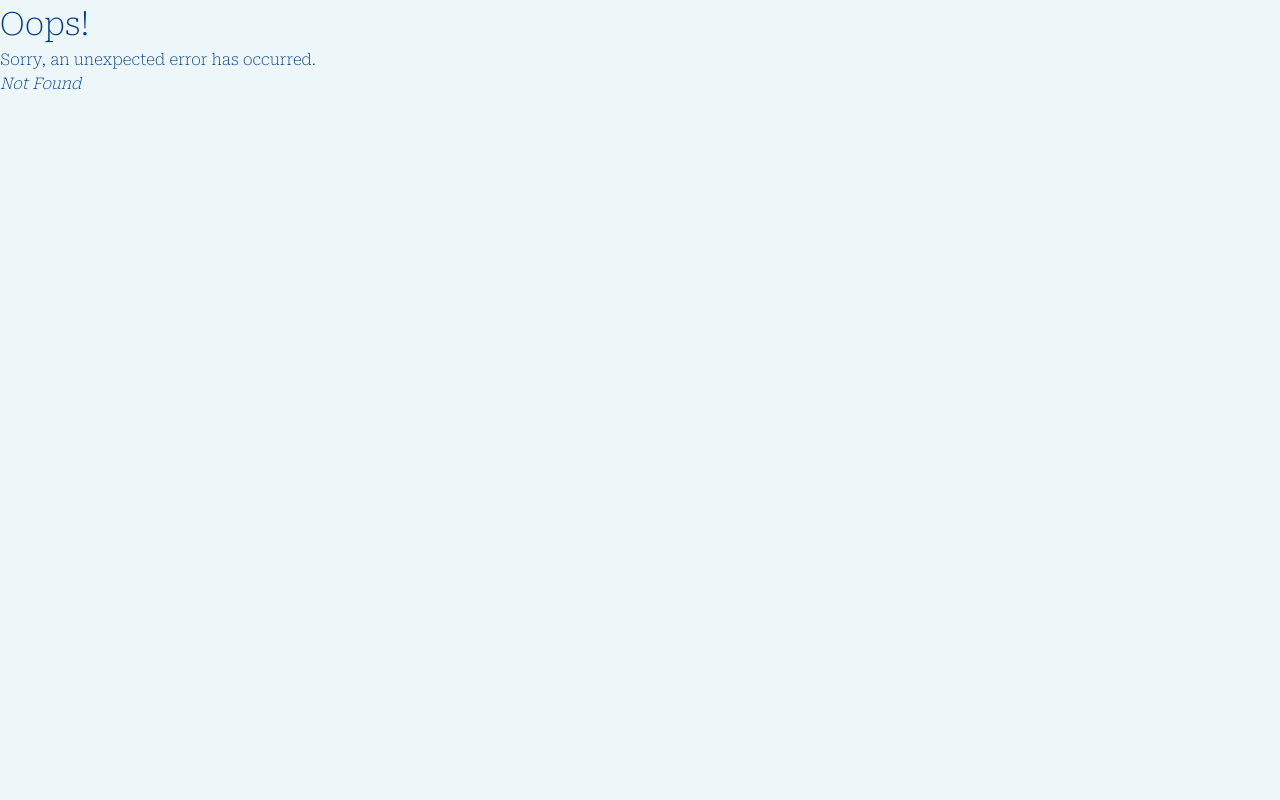
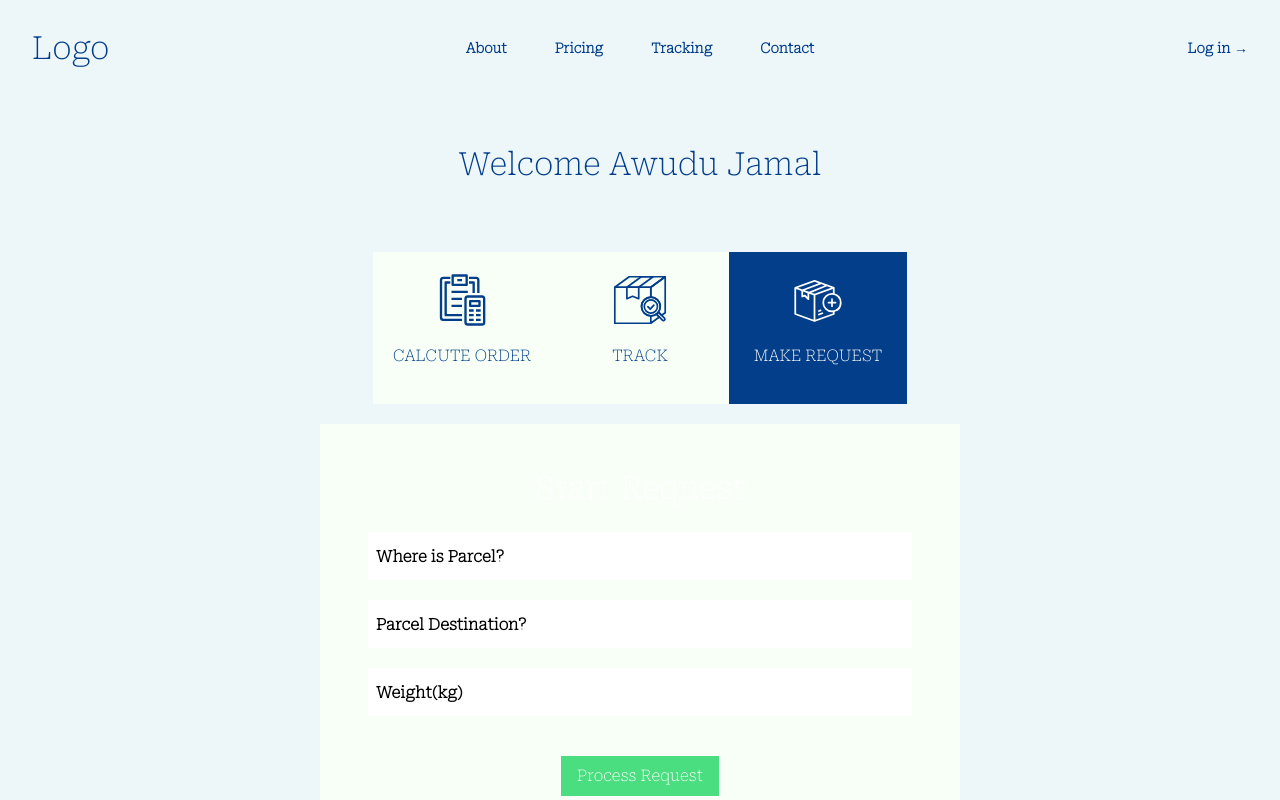
Before and after one commit to Awudu-Jamal1/delivery_frotend, a React (Vite) app: page /about/request in a window 1280 px wide. Before the commit this address had no page. Shown: the top 800 px of the page. Built offline with nearby package versions, Linux system fonts and the light colour scheme.

Commit message:
Added Navlinks

```diff
--- a/src/App.jsx
+++ b/src/App.jsx
@@ -13,6 +13,8 @@ import Layout from './components/Layout'
 import ErrorPage from './components/Errorpage'
 import Login from './pages/Account/login'
 import Userpage from './pages/customer/Userpage'
+import Tracking from './pages/customer/tracking'
+import Request from './pages/customer/Request'
 
 const router = createBrowserRouter([
   {
@@ -28,7 +30,16 @@ const router = createBrowserRouter([
       errorElement:<ErrorPage/>},
       { path: "about",
       element: <Userpage/>,
-      errorElement:<ErrorPage/>}
+      errorElement:<ErrorPage/>,
+      children:[
+        { index:true,
+        element: <Tracking />,
+        errorElement:<ErrorPage/>},
+        { path: "request",
+        element: <Request />,
+        errorElement:<ErrorPage/>},
+      ]
+    }
 
     ]
   },
--- a/src/pages/customer/Request.jsx
+++ b/src/pages/customer/Request.jsx
@@ -2,7 +2,7 @@ export default function Request(){
     return(
         <>
         <div className="flex justify-center ">
-            <div className=" w-[40em] py-10 px-12 bg-my-blue text-white">
+            <div className=" w-[40em] py-10 px-12 bg-[#f7fff7] text-white">
                 <div className="text-center">
                     <h1>Start Request</h1>
                 </div>
--- a/src/pages/customer/Userpage.jsx
+++ b/src/pages/customer/Userpage.jsx
@@ -1,3 +1,4 @@
+import { Outlet } from "react-router-dom";
 import accounting from "../../assets/accounting.svg";
 import Intro from "./intro";
 import Request from "./Request";
@@ -14,8 +15,8 @@ export default function Userpage() {
             <div className="flex justify-center ">
             <Intro/>
             </div>
-
-          <Request/>
+<Outlet/>
+          {/* <Request/> */}
     </div>
         </div>
         <div className="flex justify-center my-12">
--- a/src/pages/customer/intro.jsx
+++ b/src/pages/customer/intro.jsx
@@ -1,17 +1,32 @@
+import {
+  NavLink
+} from "react-router-dom";
+
 export default function Intro(){
     let style ="bg-[#f7fff7] py-5 px-5"
+    let isstyle ="bg-my-blue py-5 px-5 text-white"
+    let Nsvg = "fill-my-blue stroke-my-blue h-14"
+    let Asvg = "fill-my-blue stroke-white h-14"
+    let areq ="fill-white stroke-white h-14"
     let label ='my-4'
     return(
         <>
+
         <div className="py-5">
             <div className="text-center py-16">
               <h1>Welcome Awudu Jamal</h1>
+
             </div>
             <div className="grid grid-cols-3 text-center">
-              <div className={style}>
-                <div className="flex justify-center">
+
+
+              <NavLink to='/cal'   className={({isActive})=> isActive?isstyle:style}
+             children={({isActive})=>{
+
+              return (<>
+                 <div className="flex justify-center">
                 <svg
-                  className="fill-my-blue stroke-my-blue h-14"
+                  className={isActive?areq:Nsvg}
                   xmlns="http://www.w3.org/2000/svg"
                   viewBox="0 0 48 48"
                 >
@@ -23,12 +38,18 @@ export default function Intro(){
                 </svg>
                 </div>
 
-    <div className={label}>CALCUTE ORDER</div>
-              </div>
-              <div className={style}>
-                <div className="flex justify-center">
+    <div className={label}>CALCUTE ORDER</div></>)}}
+              />
+
+
+
+              <NavLink to='.' end className={({isActive})=> isActive?isstyle:style}
+             children={({isActive})=>{
+
+              return (<>
+                 <div className="flex justify-center">
                   <svg
-                    className="fill-my-blue stroke-my-blue h-14"
+                    className={isActive?Asvg:Nsvg}
                     xmlns="http://www.w3.org/2000/svg"
                     viewBox="0 0 100 100"
                   >
@@ -108,13 +129,24 @@ export default function Intro(){
                     />
                   </svg>
                 </div>
-                <div className={label}>TRACK</div>
-              </div>
+                <div className={label}>TRACK</div></>)}}
+              />
 
-              <div  className={style}>
-              <div className="flex justify-center">
+
+
+
+
+
+
+
+
+<NavLink to='request'   className={({isActive})=> isActive?isstyle:style}
+             children={({isActive})=>{
+
+              return (<>
+                 <div className="flex justify-center">
                 <svg
-                className="fill-my-blue stroke-my-blue h-14"
+                 className={isActive?areq:Nsvg}
                   xmlns="http://www.w3.org/2000/svg"
                   data-name="Layer 1"
                   viewBox="0 0 64 64"
@@ -124,8 +156,8 @@ export default function Intro(){
                   <path stroke-width="0" d="M52,34H49V31a1,1,0,0,0-2,0v3H44a1,1,0,0,0,0,2h3v3a1,1,0,0,0,2,0V36h3a1,1,0,0,0,0-2Z" />
                 </svg>
               </div>
-              <div className={label}>MAKE REQUEST</div>
-              </div>
+              <div className={label}>MAKE REQUEST</div></>)}}
+              />
 
             </div>
           </div></>
```
